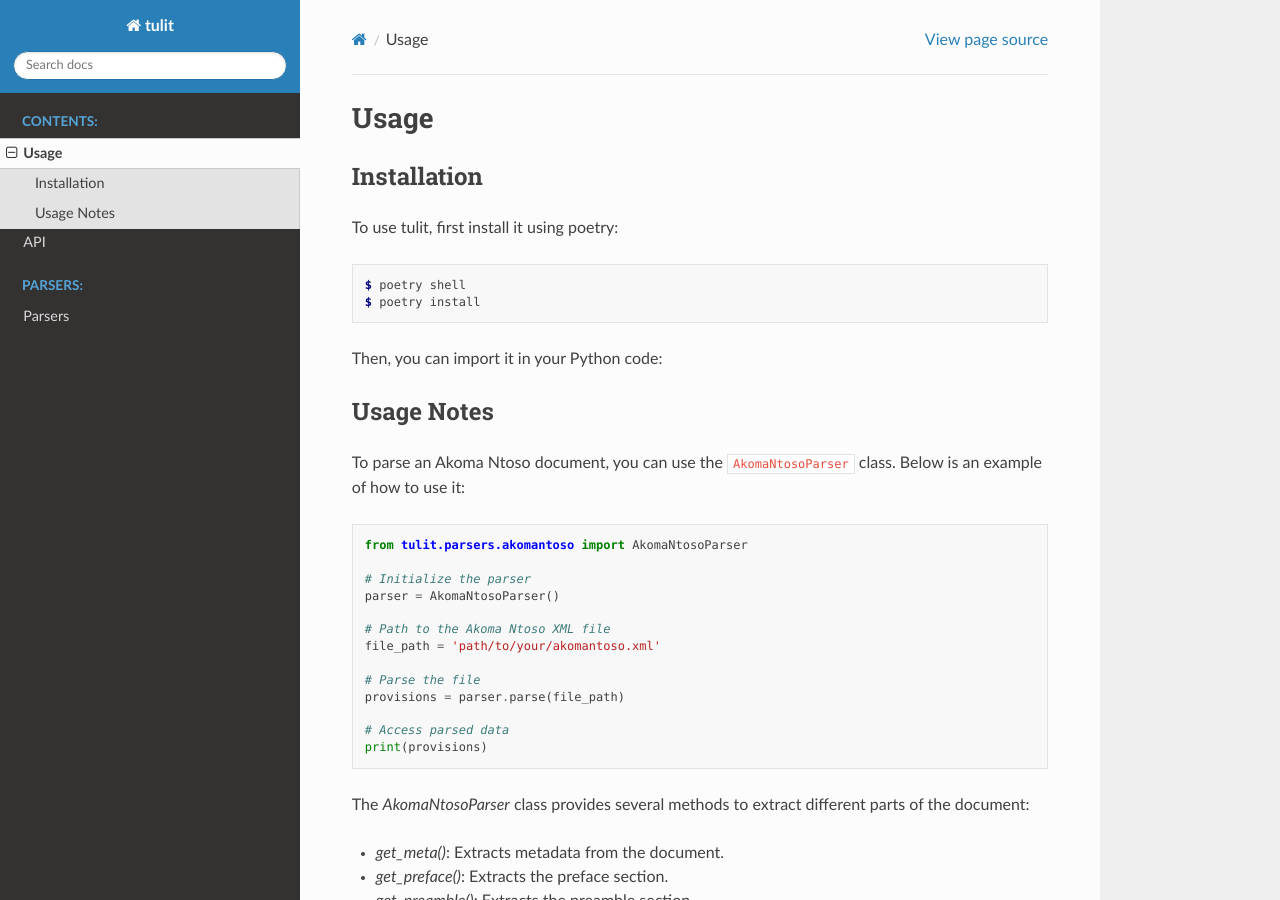
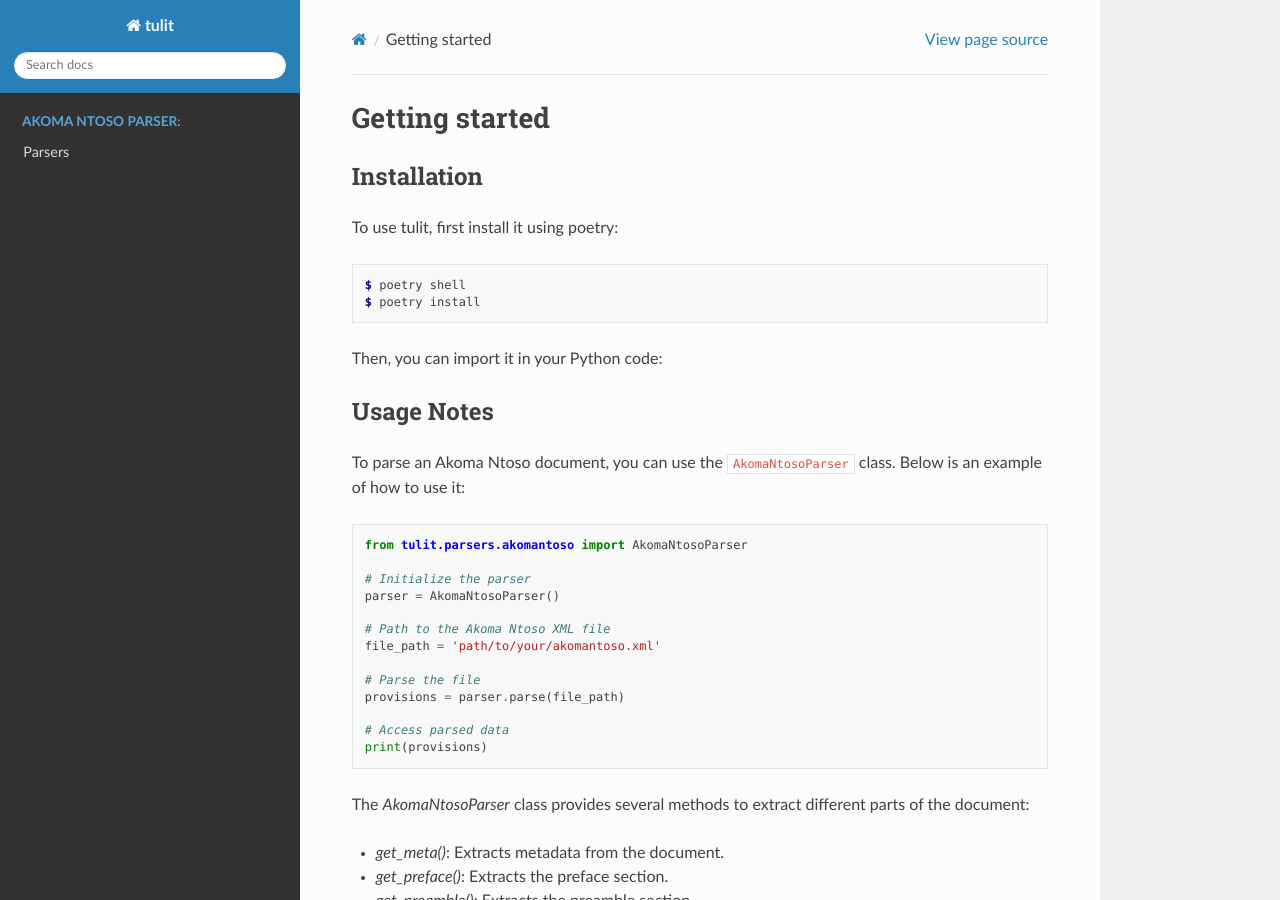
Before and after one commit to AlessioNar/ulit, a Sphinx documentation site: the page built from docs/source/usage.rst, in a window 1280 px wide and 900 px high. Built offline with Sphinx 7.4.7 and the Read the Docs theme 3.1.0, drawn with Linux system fonts in a browser that asks for light colours; pages that are not in the unit, such as notebooks, are missing from menus.

Commit message:
Structuring readthedocs

```diff
--- a/docs/source/usage.rst
+++ b/docs/source/usage.rst
@@ -1,4 +1,4 @@
-Usage
+Getting started
 =====
 
 .. _installation:
```
Also changed, not shown: docs/source/index.rst (+11 -3 lines).
